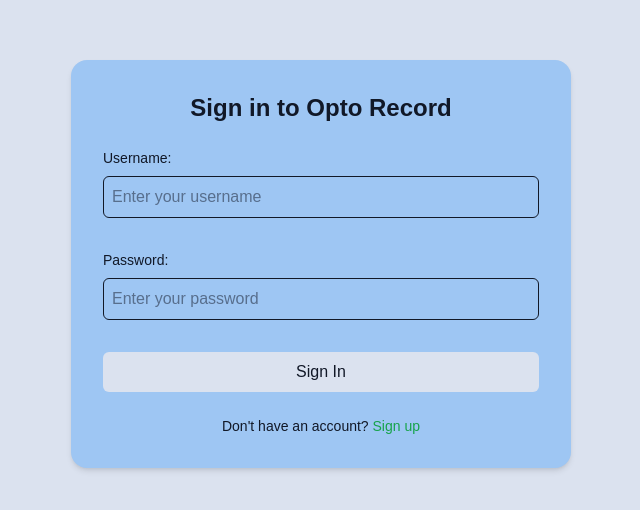
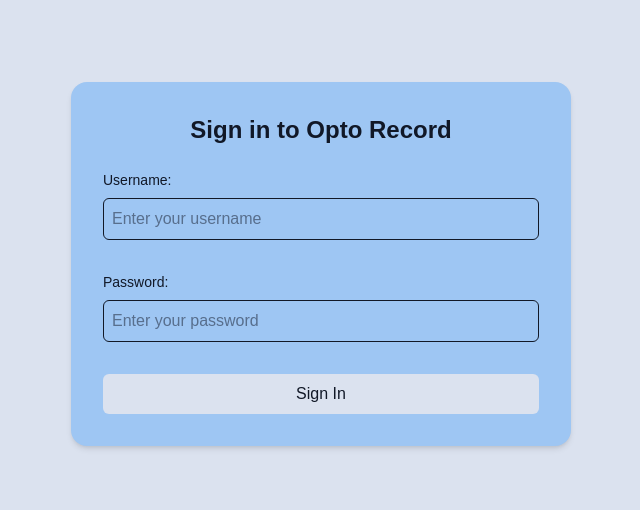
Before and after one commit to charlesofuasia/opto-record, a Next.js app: page /login in a window 1280 px wide. Shown: the part 136-646 px from the top of the page, without its empty margins (319-959 px from the left). Built offline with nearby package versions, Linux system fonts and the light colour scheme.

Commit message:
register moved to inside admin portal

```diff
--- a/src/app/(protected)/dashboard/page.tsx
+++ b/src/app/(protected)/dashboard/page.tsx
@@ -3,6 +3,7 @@
 import BirthdayReminder from "@/app/components/BirthdayReminder";
 import DoctorAppointments from "@/app/components/DoctorAppointments";
 import { useAuthStore } from "@/store/authStore";
+import Link from "next/link";
 
 export default function DashboardPage() {
     const { user } = useAuthStore();
@@ -16,8 +17,15 @@
                 currentUserId={user?.id || ""}
                 fetchUrl="/api/appointments"
             />
-
             <BirthdayReminder />
+            <button className="card mt-6 px-4 py-2 text-white rounded">
+                <Link
+                    href="/register"
+                    className="block w-full text-center font-medium"
+                >
+                    <h2 className="text-lg">Register New Admin/Physician</h2>
+                </Link>
+            </button>
         </div>
     );
 }
--- a/src/app/login/page.tsx
+++ b/src/app/login/page.tsx
@@ -50,14 +50,17 @@
                     <form onSubmit={handleSubmit} className="space-y-8">
                         {/* Username */}
                         <div>
-              <label htmlFor="username" className="block text-sm font-medium mb-2">
+                            <label
+                                htmlFor="username"
+                                className="block text-sm font-medium mb-2"
+                            >
                                 Username:
                             </label>
                             <input
                                 type="text"
                                 id="username"
                                 value={username}
-                onChange={e => setUsername(e.target.value)}
+                                onChange={(e) => setUsername(e.target.value)}
                                 className="input"
                                 placeholder="Enter your username"
                                 required
@@ -67,14 +70,17 @@
 
                         {/* Password */}
                         <div>
-              <label htmlFor="password" className="block text-sm font-medium mb-2">
+                            <label
+                                htmlFor="password"
+                                className="block text-sm font-medium mb-2"
+                            >
                                 Password:
                             </label>
                             <input
                                 type="password"
                                 id="password"
                                 value={password}
-                onChange={e => setPassword(e.target.value)}
+                                onChange={(e) => setPassword(e.target.value)}
                                 className="input"
                                 placeholder="Enter your password"
                                 required
@@ -91,14 +97,6 @@
                             {isLoading ? "Signing In..." : "Sign In"}
                         </button>
                     </form>
-
-          {/* Footer */}
-          <p className="mt-6 text-center text-sm">
-            Don&apos;t have an account?{" "}
-            <Link href="/register" className="text-success-dark hover:underline font-medium">
-              Sign up
-            </Link>
-          </p>
                 </div>
             </div>
         </div>
```
Lines whose indentation alone changed are shown as unchanged.
